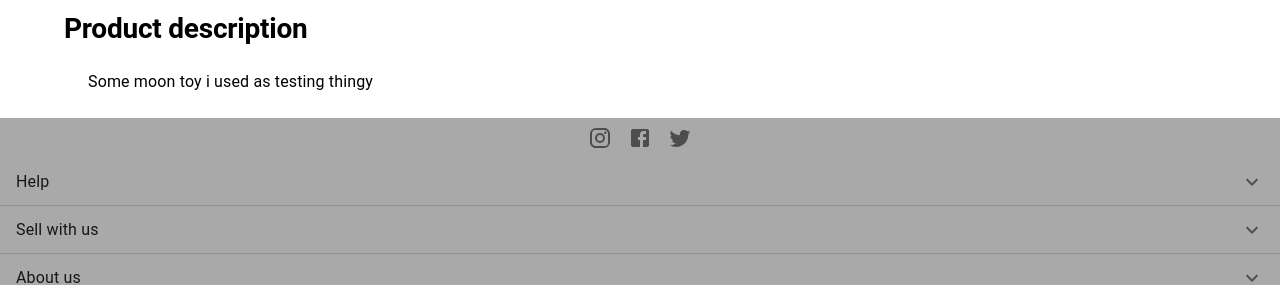
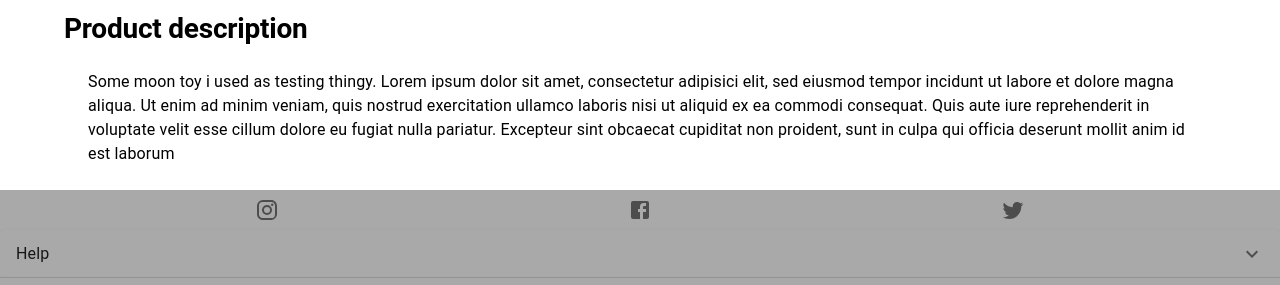
Before and after one commit to BrunoMorales28/dropshipper, a React (Create React App) app: page /product in a window 1280 px wide. Shown: the part 1738-2023 px from the top of the page. Built offline with nearby package versions, Linux system fonts and the light colour scheme.

Commit message:
Improved footer

```diff
--- a/src/Components/Footer/Footer.tsx
+++ b/src/Components/Footer/Footer.tsx
@@ -32,26 +32,30 @@ const FooterAccordion = ({ title, details }: accordionProps) => {
 const accordionItems = [
   {
     title: "Help",
-    details: "",
+    details:
+      "Lorem ipsum dolor sit amet, consectetur adipisici elit, sed eiusmod tempor incidunt ut labore et dolore magna aliqua. Ut enim ad minim veniam, quis nostrud exercitation ullamco laboris nisi ut aliquid ex ea commodi consequat. Quis aute iure reprehenderit in voluptate velit esse cillum dolore eu fugiat nulla pariatur. Excepteur sint obcaecat cupiditat non proident, sunt in culpa qui officia deserunt mollit anim id est laborum",
   },
   {
     title: "Sell with us",
-    details: "",
+    details:
+      "Lorem ipsum dolor sit amet, consectetur adipisici elit, sed eiusmod tempor incidunt ut labore et dolore magna aliqua. Ut enim ad minim veniam, quis nostrud exercitation ullamco laboris nisi ut aliquid ex ea commodi consequat. Quis aute iure reprehenderit in voluptate velit esse cillum dolore eu fugiat nulla pariatur. Excepteur sint obcaecat cupiditat non proident, sunt in culpa qui officia deserunt mollit anim id est laborum",
   },
   {
     title: "About us",
-    details: "",
+    details:
+      "Lorem ipsum dolor sit amet, consectetur adipisici elit, sed eiusmod tempor incidunt ut labore et dolore magna aliqua. Ut enim ad minim veniam, quis nostrud exercitation ullamco laboris nisi ut aliquid ex ea commodi consequat. Quis aute iure reprehenderit in voluptate velit esse cillum dolore eu fugiat nulla pariatur. Excepteur sint obcaecat cupiditat non proident, sunt in culpa qui officia deserunt mollit anim id est laborum",
   },
   {
     title: "Legals",
-    details: "",
+    details:
+      "Lorem ipsum dolor sit amet, consectetur adipisici elit, sed eiusmod tempor incidunt ut labore et dolore magna aliqua. Ut enim ad minim veniam, quis nostrud exercitation ullamco laboris nisi ut aliquid ex ea commodi consequat. Quis aute iure reprehenderit in voluptate velit esse cillum dolore eu fugiat nulla pariatur. Excepteur sint obcaecat cupiditat non proident, sunt in culpa qui officia deserunt mollit anim id est laborum",
   },
 ];
 
 const Footer = () => {
   return (
     <Box component="footer" bgcolor={constants.bgcolor}>
-      <Box display={"flex"} justifyContent={"center"}>
+      <Box display={"flex"} px={10} justifyContent={"space-around"}>
         <IconButton aria-label="delete">
           <InstagramIcon />
         </IconButton>
--- a/src/mock/product.ts
+++ b/src/mock/product.ts
@@ -20,7 +20,8 @@ const ProductItem: productItem = {
   ],
   name: "moon toy",
   price: 420.69,
-  description: "Some moon toy i used as testing thingy",
+  description:
+    "Some moon toy i used as testing thingy. Lorem ipsum dolor sit amet, consectetur adipisici elit, sed eiusmod tempor incidunt ut labore et dolore magna aliqua. Ut enim ad minim veniam, quis nostrud exercitation ullamco laboris nisi ut aliquid ex ea commodi consequat. Quis aute iure reprehenderit in voluptate velit esse cillum dolore eu fugiat nulla pariatur. Excepteur sint obcaecat cupiditat non proident, sunt in culpa qui officia deserunt mollit anim id est laborum",
   stock: 28,
 };
 
```
